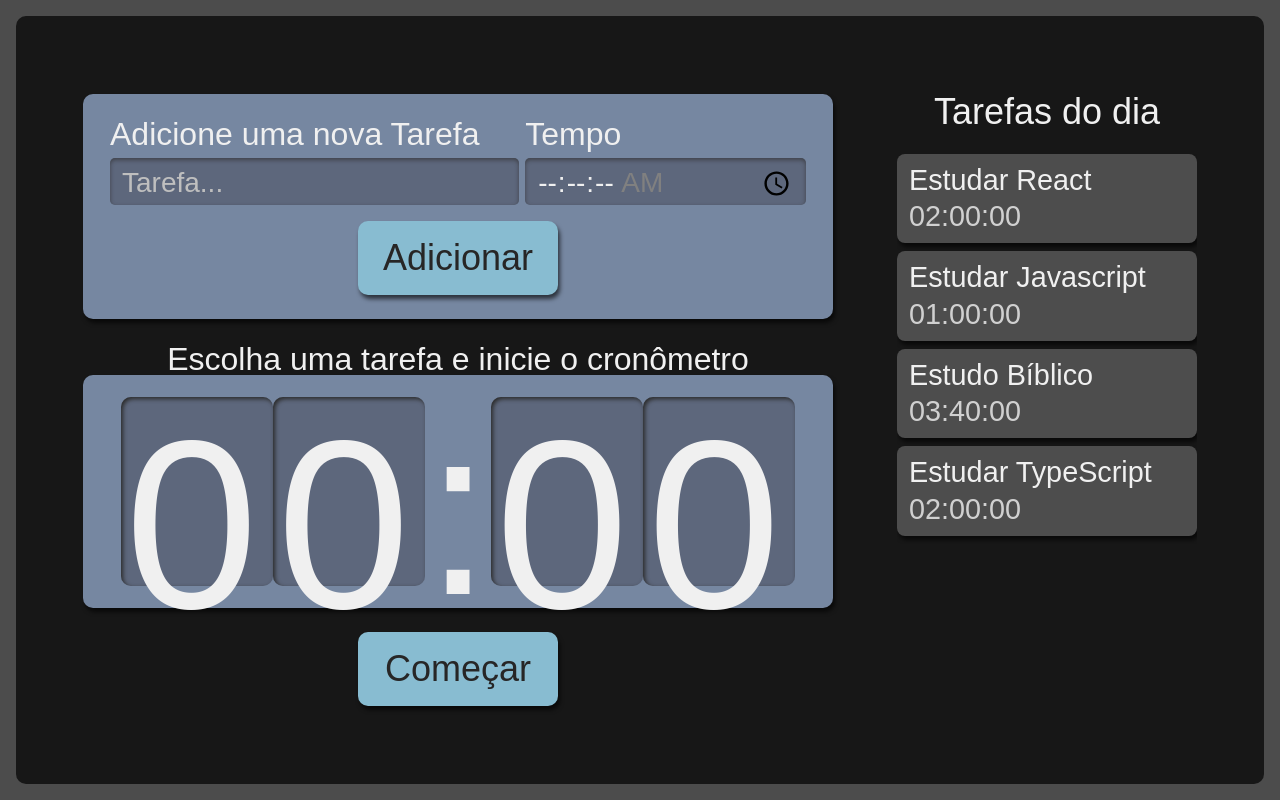
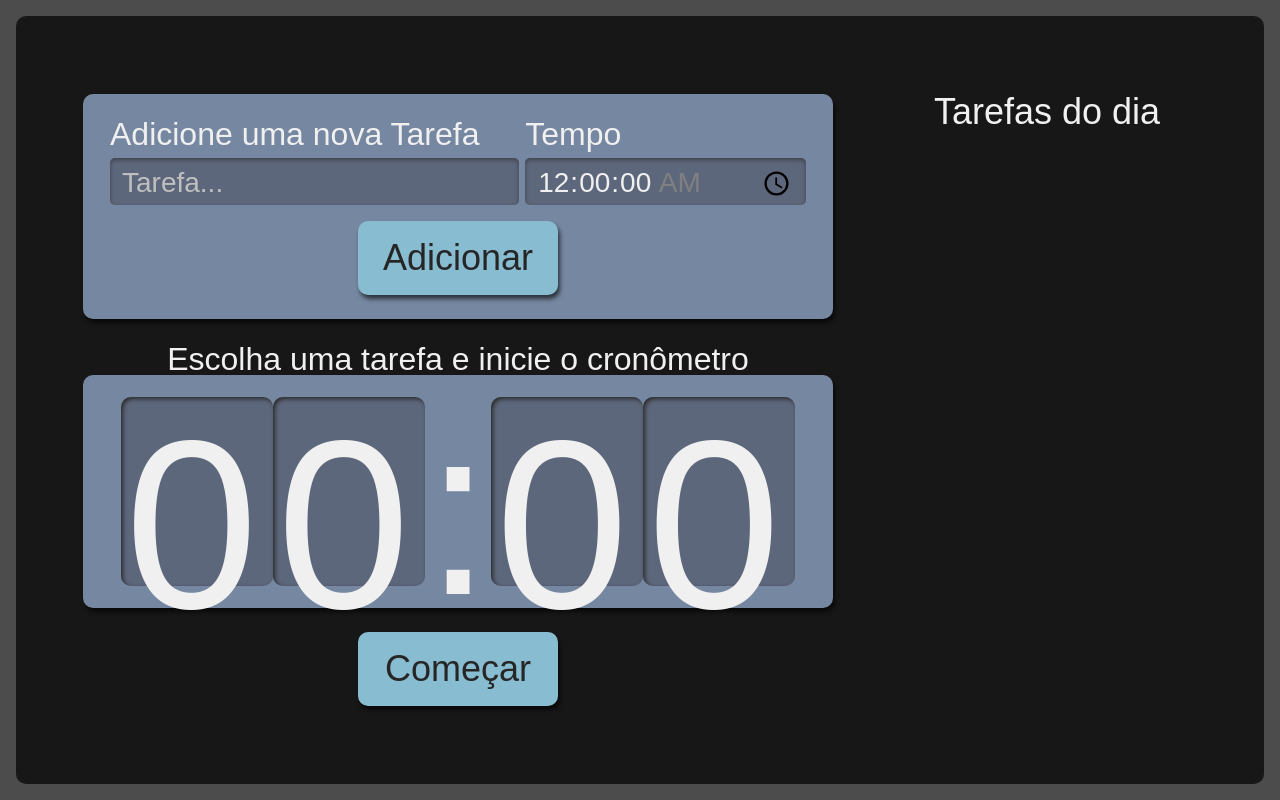
Before and after one commit to franklindrw/gerenciador-de-tarefas, a React (Create React App) app: page / in a window 1280 px wide. Built offline with nearby package versions, Linux system fonts and the light colour scheme.

Commit message:
atualizando a lista pelo formulario

```diff
--- a/package.json
+++ b/package.json
@@ -14,6 +14,7 @@
     "react-dom": "^17.0.2",
     "react-scripts": "5.0.0",
     "typescript": "^4.6.2",
+    "uuid": "^8.3.2",
     "web-vitals": "^2.1.4"
   },
   "scripts": {
@@ -41,6 +42,7 @@
     ]
   },
   "devDependencies": {
+    "@types/uuid": "^8.3.4",
     "sass": "^1.49.9",
     "typescript-plugin-css-modules": "^3.4.0"
   }
--- a/src/components/button/index.tsx
+++ b/src/components/button/index.tsx
@@ -1,8 +1,17 @@
 import React from "react";
 import style from "./button.module.scss";
 
-export class Button extends React.Component<{ texto: string }> {
+export class Button extends React.Component<{
+    texto: string;
+    type?: "button" | "submit" | "reset" | undefined;
+}> {
     render() {
-        return <button className={style.botao}> {this.props.texto} </button>;
+        const { type = "button" } = this.props;
+        return (
+            <button type={type} className={style.botao}>
+                {" "}
+                {this.props.texto}{" "}
+            </button>
+        );
     }
 }
--- a/src/components/formulario/index.tsx
+++ b/src/components/formulario/index.tsx
@@ -1,17 +1,53 @@
 import React from "react";
+import { ITarefa } from "../../types/tarefas";
 import { Button } from "../button";
 import style from "./formulario.module.scss";
+import { v4 as uuidv4 } from "uuid";
 
-export class Formulario extends React.Component {
+export class Formulario extends React.Component<{
+    setTarefas: React.Dispatch<React.SetStateAction<ITarefa[]>>;
+}> {
+    state = {
+        tarefa: "",
+        tempo: "00:00",
+    };
+
+    adicionarTarefa(evento: React.FormEvent<HTMLFormElement>) {
+        evento.preventDefault();
+        this.props.setTarefas((tarefasAntigas) => [
+            ...tarefasAntigas,
+            {
+                ...this.state,
+                selecionado: false,
+                completado: false,
+                id: uuidv4(),
+            },
+        ]);
+        this.setState({
+            tarefa: "",
+            tempo: "00:00",
+        });
+    }
+
     render() {
         return (
-            <form className={style.novaTarefa}>
+            <form
+                className={style.novaTarefa}
+                onSubmit={this.adicionarTarefa.bind(this)}
+            >
                 <div className={style.inputContainer}>
                     <label htmlFor="tarefa">Adicione uma nova Tarefa</label>
                     <input
                         type="text"
                         name="tarefa"
                         id="tarefa"
+                        value={this.state.tarefa}
+                        onChange={(evento) =>
+                            this.setState({
+                                ...this.state,
+                                tarefa: evento.target.value,
+                            })
+                        }
                         placeholder="Tarefa..."
                         required
                     />
@@ -23,6 +59,13 @@
                         type="time"
                         step="1"
                         name="tempo"
+                        value={this.state.tempo}
+                        onChange={(evento) =>
+                            this.setState({
+                                ...this.state,
+                                tempo: evento.target.value,
+                            })
+                        }
                         id="tempo"
                         min="00:00:00"
                         max="01:30:00"
@@ -30,7 +73,7 @@
                     />
                 </div>
 
-                <Button texto="Adicionar" />
+                <Button type="submit" texto="Adicionar" />
             </form>
         );
     }
--- a/src/components/lista/index.tsx
+++ b/src/components/lista/index.tsx
@@ -1,33 +1,14 @@
-import React from "react";
+import { ITarefa } from "../../types/tarefas";
 import Item from "./item";
 import style from "./lista.module.scss";
 
-export default function Lista() {
-    const tarefas = [
-        {
-            tarefa: "Estudar React",
-            tempo: "02:00:00",
-        },
-        {
-            tarefa: "Estudar Javascript",
-            tempo: "01:00:00",
-        },
-        {
-            tarefa: "Estudo Bíblico",
-            tempo: "03:40:00",
-        },
-        {
-            tarefa: "Estudar TypeScript",
-            tempo: "02:00:00",
-        },
-    ];
-
+export default function Lista({ tarefas }: { tarefas: ITarefa[] }) {
     return (
         <aside className={style.listaTarefas}>
-            <h2> Tarefas do dia </h2>
+            <h2>Tarefas do dia</h2>
             <ul>
                 {tarefas.map((item, index) => (
-                    <Item key={index} tarefa={item.tarefa} tempo={item.tempo} />
+                    <Item key={index} {...item} />
                 ))}
             </ul>
         </aside>
--- a/src/components/lista/item/index.tsx
+++ b/src/components/lista/item/index.tsx
@@ -1,12 +1,20 @@
+import { ITarefa } from "../../../types/tarefas";
 import style from "../lista.module.scss";
 
 export default function Item({
     tarefa,
     tempo,
-}: {
-    tarefa: string;
-    tempo: string;
-}) {
+    selecionado,
+    completado,
+    id,
+}: ITarefa) {
+    console.log("item atual: ", {
+        tarefa,
+        tempo,
+        selecionado,
+        completado,
+        id,
+    });
     return (
         <li className={style.item}>
             <h3>{tarefa}</h3>
--- a/src/components/pages/App.tsx
+++ b/src/components/pages/App.tsx
@@ -1,14 +1,17 @@
-import React from "react";
+import React, { useState } from "react";
 import { Formulario } from "../../components/formulario";
 import Lista from "../../components/lista";
+import { ITarefa } from "../../types/tarefas";
 import Cronometro from "../cronometro";
 import style from "./App.module.scss";
 
 function App() {
+    const [tarefas, setTarefas] = useState<ITarefa[]>([]);
+
     return (
         <div className={style.AppStyle}>
-            <Formulario />
-            <Lista />
+            <Formulario setTarefas={setTarefas} />
+            <Lista tarefas={tarefas} />
             <Cronometro />
         </div>
     );
--- /dev/null
+++ b/src/types/tarefas.ts
@@ -0,0 +1,7 @@
+export interface ITarefa {
+    tarefa: string;
+    tempo: string;
+    selecionado: boolean;
+    completado: boolean;
+    id: string;
+}
```
Also changed, not shown: 1 other file (tests, documents, lock files or other folders).
